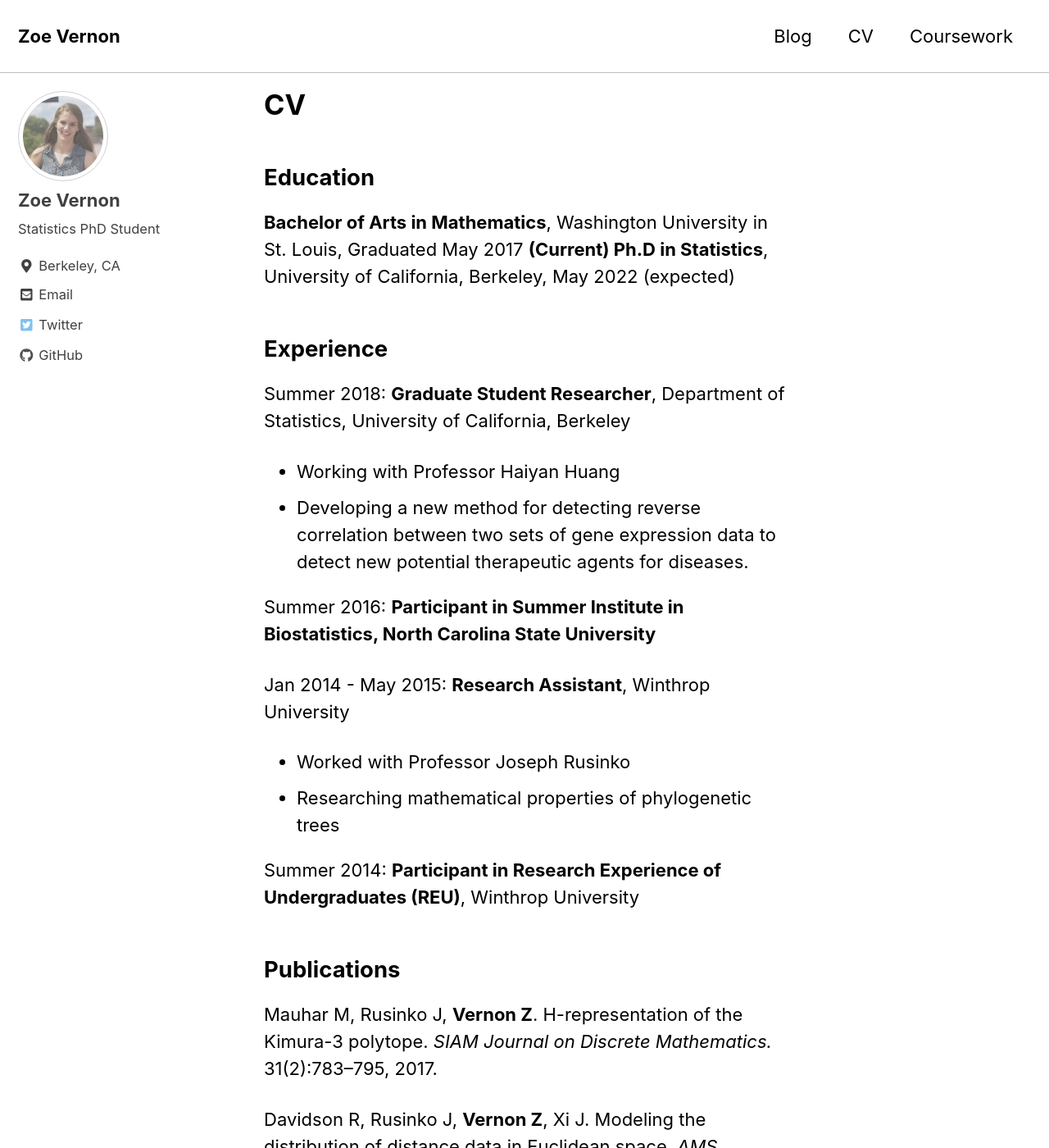
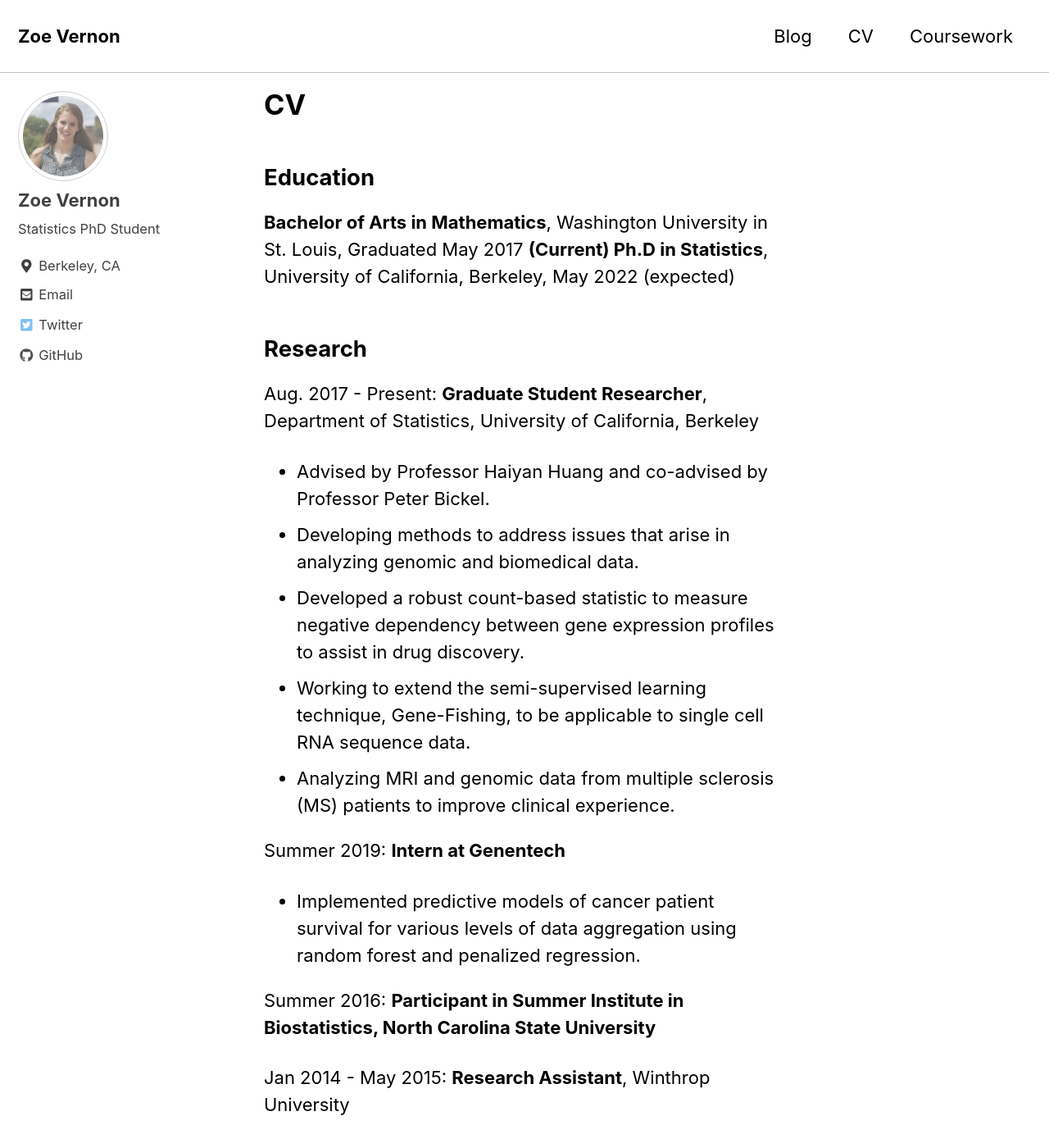
Before and after one commit to zoevernon/Personal-website, a Jekyll site: the page built from pages/cv.md, in a window 1280 px wide and 1400 px high. Shown: the whole window at 82% size. Built offline with Jekyll 4.4.1, drawn with Linux system fonts in a browser that asks for light colours; nearby versions of some CDN libraries; some of the changed text lies outside the part shown.

Commit message:
Updated cv

```diff
--- a/pages/cv.md
+++ b/pages/cv.md
@@ -14,11 +14,17 @@
 **Bachelor of Arts in Mathematics**, Washington University in St. Louis, Graduated May 2017
 **(Current) Ph.D in Statistics**, University of California, Berkeley, May 2022 (expected)
 
-Experience
+Research
 ------
-Summer 2018: **Graduate Student Researcher**, Department of Statistics, University of California, Berkeley
-  * Working with Professor Haiyan Huang
-  * Developing a new method for detecting reverse correlation between two sets of gene expression data to detect new potential therapeutic agents for diseases.
+Aug. 2017 - Present: **Graduate Student Researcher**, Department of Statistics, University of California, Berkeley
+  * Advised by Professor Haiyan Huang and co-advised by Professor Peter Bickel.
+  * Developing methods to address issues that arise in analyzing genomic and biomedical data.
+  * Developed a robust count-based statistic to measure negative dependency between gene expression profiles to assist in drug discovery.
+  * Working to extend the semi-supervised learning technique, Gene-Fishing, to be applicable to single cell RNA sequence data.
+  * Analyzing MRI and genomic data from multiple sclerosis (MS) patients to improve clinical experience.
+
+Summer 2019: **Intern at Genentech**
+  * Implemented predictive models of cancer patient survival for various levels of data aggregation using random forest and penalized regression.
 
 Summer 2016: **Participant in Summer Institute in Biostatistics, North Carolina State University**
 
@@ -28,6 +34,9 @@
 
 Summer 2014: **Participant in Research Experience of Undergraduates (REU)**, Winthrop University
 
+Teaching
+------
+**(Current, Fall 2018) Graduate Student Instructor (GSI)** for STAT 215A - Statistical Models: Theory and Application I, University of California, Berkeley
 
 Publications
 ------
@@ -39,10 +48,14 @@
 
 Talks
 ------
+**Leveraging molecular data in drug discovery using count statistics**, INFORMS, Seatlle, WA, 2019.
+
 **Combinatorics of Card Collecting Games**, Showcase of Undergraduate Research and Endeavors, Rock Hill, SC, 2015
 
 **H-representation of the Kimura-3 polytope**, NIMBioS Undergraduate Research Conference, Knoxville, TN, 2014
 
-Teaching
+Leadership
 ------
-**(Current, Fall 2018) Graduate Student Instructor (GSI)** for STAT 215A - Statistical Models: Theory and Application I, University of California, Berkeley
+**Statistics Graduate Student Association co-President**, University of California, Berkeley.
+  * 2019-2020 school year.
+  * Responsible for coordinating social and academic committees.
```
